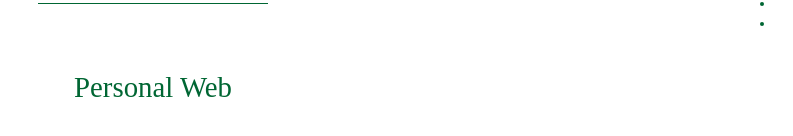
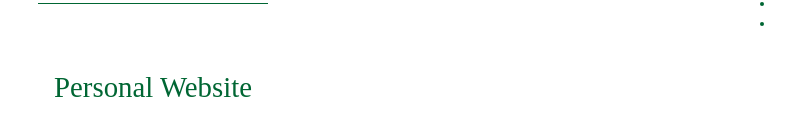
Before and after one commit to imnoco/imnoco.github.io, a plain HTML site: page index.html in a window 1280 px wide. Shown: the part 396-532 px from the top of the page, without its empty margins (487-1280 px from the left). Drawn offline with Linux system fonts and the light colour scheme.

Commit message:
personal website

```diff
--- a/index.html
+++ b/index.html
@@ -1,7 +1,7 @@
 <!DOCTYPE html>
 <html lang="zh-CN">
 <head>
-    <title>noco.pw</title>
+    <title>NOCO::Personal Website</title>
     <meta charset="utf-8">
     <meta name="viewport" content="width=device-width, initial-scale=1">
     <meta name="applicable-device" content="pc,mobile">
@@ -56,7 +56,7 @@
         <div class="section who">
             <div class="box">
                 <h1>NOCO</h1>
-                <p>Personal Web</p>
+                <p>Personal Website</p>
             </div>
         </div>
         <div class="section service">
```
